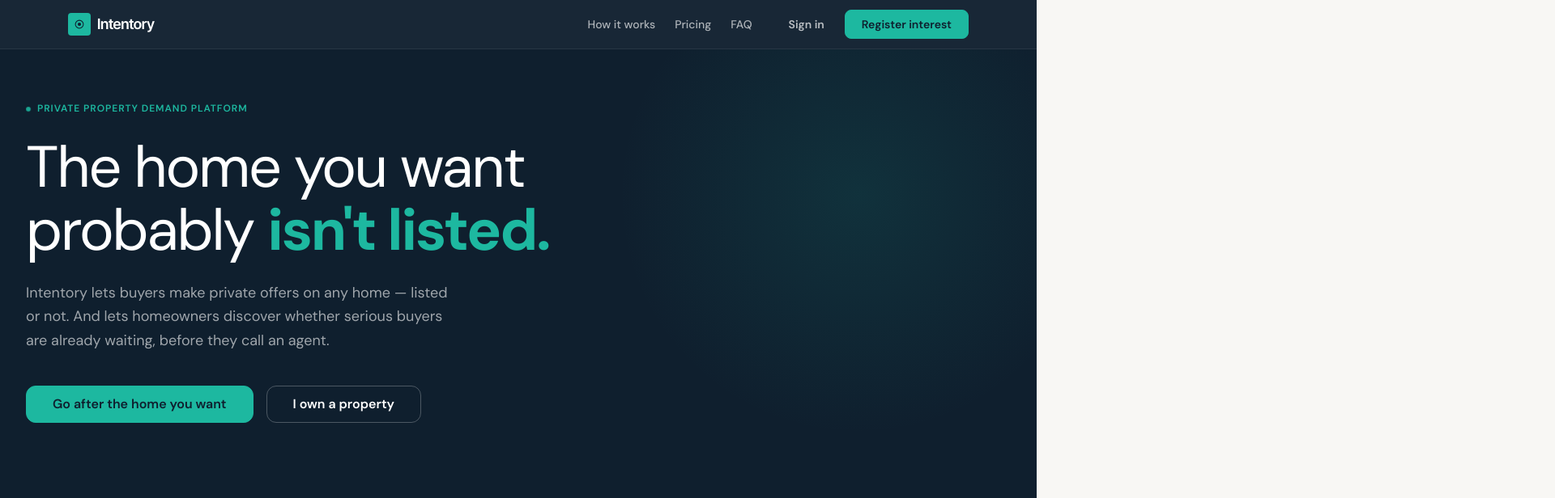
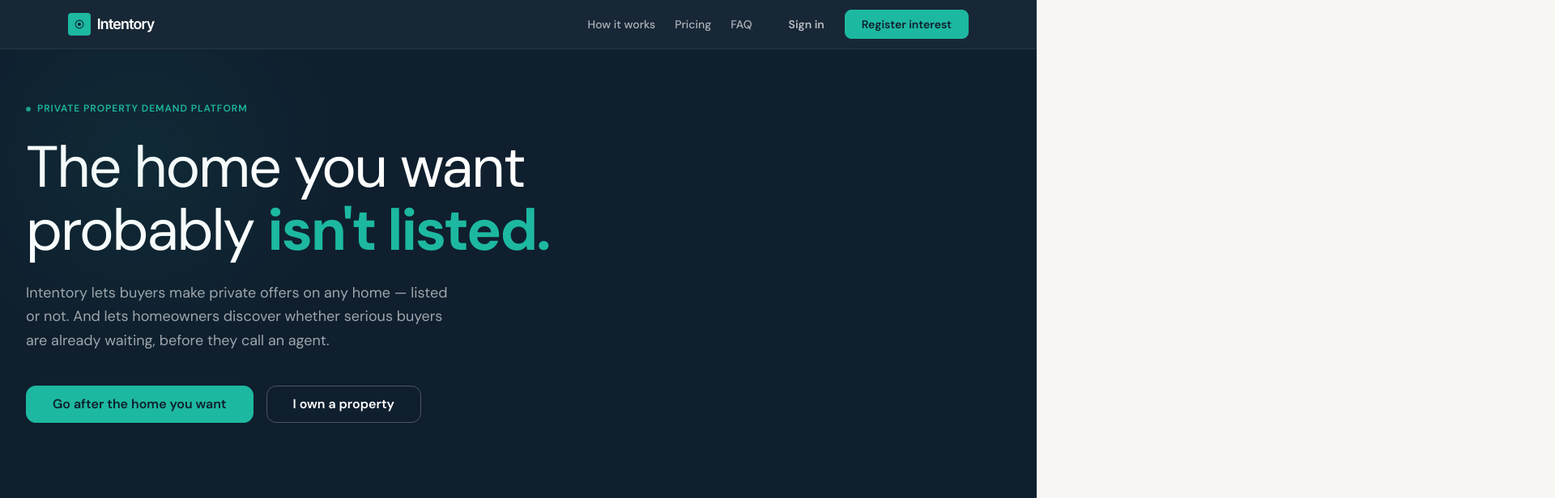
Before and after one commit to projectsforguy-alt/property-interest, a Next.js app: page / in a window 1280 px wide. Shown: the top 616 px of the page at 81% size, 1920 px wide, since content can reach past the window. Built offline with nearby package versions, Linux system fonts and the light colour scheme.

Commit message:
Update globals.css

```diff
--- a/app/globals.css
+++ b/app/globals.css
@@ -256,7 +256,6 @@ ul, ol { list-style: none; }
   background: var(--navy);
   color: var(--white);
   padding: var(--space-24) 0 var(--space-20);
-  overflow: hidden;
   position: relative;
 }
 
@@ -264,11 +263,12 @@ ul, ol { list-style: none; }
   content: '';
   position: absolute;
   top: -120px;
-  right: -80px;
-  width: 600px;
-  height: 600px;
-  background: radial-gradient(circle, rgba(29,184,160,0.12) 0%, transparent 70%);
+  left: -80px;
+  width: 500px;
+  height: 500px;
+  background: radial-gradient(circle, rgba(29,184,160,0.07) 0%, transparent 70%);
   pointer-events: none;
+  z-index: 0;
 }
 
 .hero-eyebrow {
```
